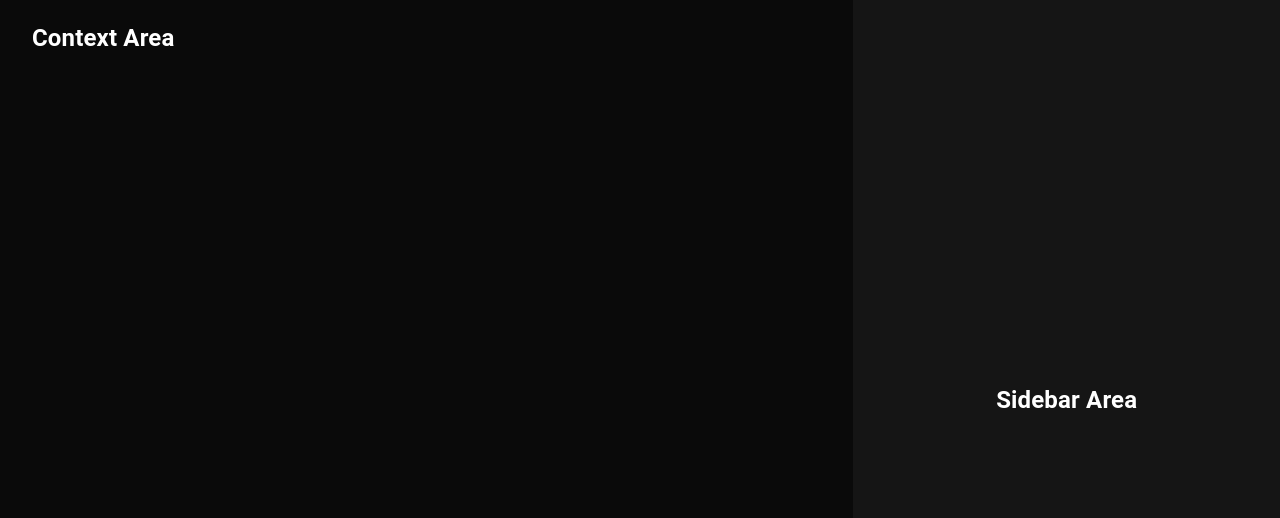
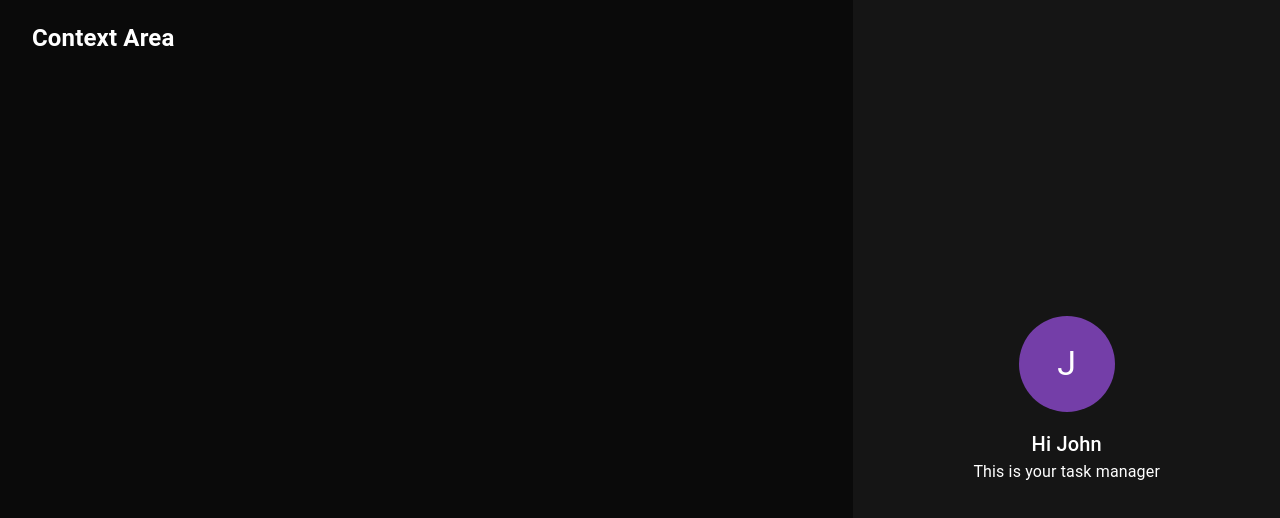
Before and after one commit to ZoranMustac/todo-app, a React (Create React App) app: page / in a window 1280 px wide. Shown: the top 518 px of the page. Built offline with nearby package versions, Linux system fonts and the light colour scheme.

Commit message:
Creating profile component

```diff
--- a/src/App.tsx
+++ b/src/App.tsx
@@ -1,6 +1,6 @@
 import { ThemeProvider, CssBaseline } from '@mui/material';
 import React, { FC, ReactElement } from 'react';
-import customTheme from './theme/customTheme.ts';
+import { customTheme } from './theme/customTheme.ts';
 import { Dashboard } from './pages/dashboard/dashboard.tsx';
 
 const App: FC = (): ReactElement => {
--- /dev/null
+++ b/src/components/profile/profile.tsx
@@ -0,0 +1,38 @@
+import React, { FC, ReactElement } from 'react';
+import { Avatar, Box, Typography } from '@mui/material';
+
+export const Profile: FC = (): ReactElement => {
+    return (
+        <Box
+            display="flex"
+            flexDirection="column"
+            justifyContent="center"
+            alignItems="center"
+        >
+            <Avatar
+                sx={{
+                    width: '96px',
+                    height: '96px',
+                    backgroundColor: 'primary.main',
+                    marginBottom: '16px',
+                }}
+            >
+                <Typography
+                    variant="h4"
+                    color="text.primary"
+                >
+                    J
+                </Typography>
+            </Avatar>
+            <Typography variant="h6" color="text.primary">
+                Hi John
+            </Typography>
+            <Typography
+                variant="body1"
+                color="text.primary"
+            >
+                This is your task manager
+            </Typography>
+        </Box>
+    );
+};
--- /dev/null
+++ b/src/components/sidebar/sidebar.tsx
@@ -0,0 +1,26 @@
+import React, { FC, ReactElement } from 'react';
+import { Grid } from '@mui/material';
+import { Profile } from '../../components/profile/profile';
+
+export const Sidebar: FC = (): ReactElement => {
+    return (
+        <Grid
+            item
+            md={4}
+            sx={{
+                height: '100vh',
+                position: 'fixed',
+                right: 0,
+                top: 0,
+                width: '100%',
+                backgroundColor: 'background.paper',
+                display: 'flex',
+                justifyContent: 'center',
+                flexDirection: 'column',
+                alignItems: 'center',
+            }}
+        >
+            <Profile />
+        </Grid>
+    );
+};
--- /dev/null
+++ b/src/components/taskArea/taskArea.tsx
@@ -0,0 +1,10 @@
+import React, { FC, ReactElement } from 'react';
+import { Grid } from '@mui/material';
+
+export const TaskArea: FC = (): ReactElement => {
+    return (
+        <Grid item md={8} px={4}>
+            <h2>Context Area</h2>
+        </Grid>
+    );
+};
--- a/src/pages/dashboard/dashboard.tsx
+++ b/src/pages/dashboard/dashboard.tsx
@@ -1,30 +1,13 @@
 import React, { FC, ReactElement } from 'react';
 import { Grid } from '@mui/material';
+import { TaskArea } from '../../components/taskArea/taskArea';
+import { Sidebar } from '../../components/sidebar/sidebar';
 
 export const Dashboard: FC = (): ReactElement => {
     return (
         <Grid container minHeight="100vh" p={0} m={0}>
-            <Grid item md={8} px={4}>
-                <h2>Context Area</h2>
-            </Grid>
-            <Grid
-                item
-                md={4}
-                sx={{
-                    height: '100vh',
-                    position: 'fixed',
-                    right: 0,
-                    top: 0,
-                    width: '100%',
-                    backgroundColor: 'background.paper',
-                    display: 'flex',
-                    justifyContent: 'center',
-                    flexDirection: 'column',
-                    alignItems: 'center',
-                }}
-            >
-                <h2>Sidebar Area</h2>
-            </Grid>
+            <TaskArea />
+            <Sidebar />
         </Grid>
     );
 };
--- a/src/theme/customTheme.ts
+++ b/src/theme/customTheme.ts
@@ -1,6 +1,6 @@
 import { createTheme, ThemeOptions } from '@mui/material';
 
-const customTheme: ThemeOptions = createTheme({
+export const customTheme: ThemeOptions = createTheme({
     palette: {
         mode: 'dark',
         primary: {
@@ -14,5 +14,3 @@
         },
     },
 });
-
-export default customTheme;
```
